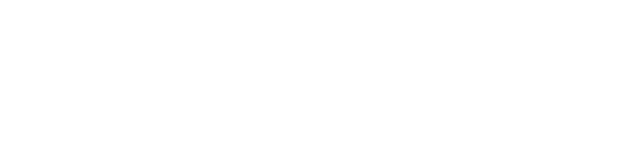
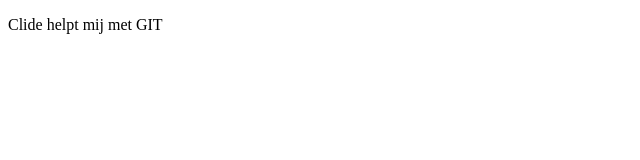
Before and after one commit to JermainVonk/practice, a plain HTML site: page index.html in a window 1280 px wide. Shown: the whole page, without its empty margins (0-640 px from the left). Drawn offline with Linux system fonts and the light colour scheme.

Commit message:
Clide helpt mij

```diff
--- a/index.html
+++ b/index.html
@@ -5,6 +5,6 @@
     <title>Practicing</title>
 </head>
 <body>
-
+<p>Clide helpt mij met GIT</p>
 </body>
 </html>
```
